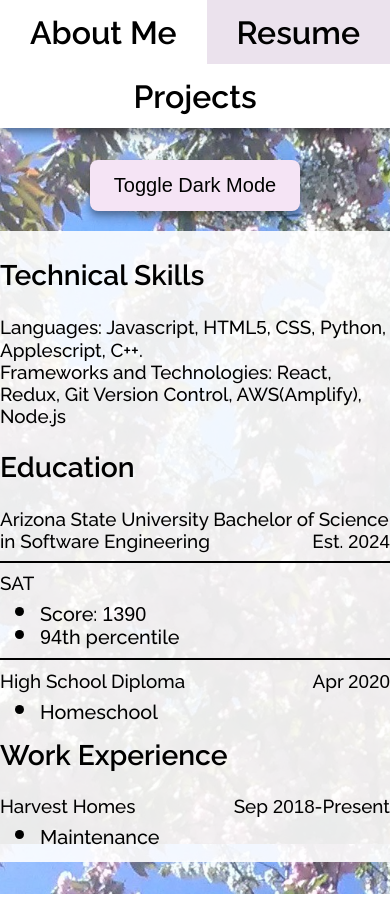
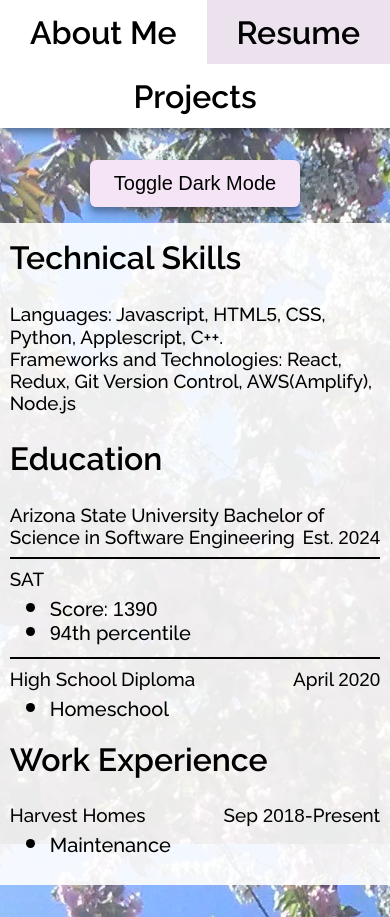
Before and after one commit to PAlexanderFranklin/alexanderfranklin, a React (Create React App) app: page /resume in a window 390 px wide. Shown: the top 917 px of the page. Before the commit the page ends 894 px from the top, so only its background shows below. Built offline with nearby package versions, Linux system fonts and the light colour scheme.

Commit message:
Replace em units with rem units

```diff
--- a/src/views/App.css
+++ b/src/views/App.css
@@ -25,21 +25,20 @@
     flex-direction: column;
     align-items: center;
     width: 100%;
-    font-size: 1.1em;
 }
 
 .bubble {
     display: inline-block;
-    width: 45%;
-    padding: 1em 2em 1em 5em;
+    width: 43%;
+    padding: 1rem 2rem 2rem 6rem;
     margin-bottom: 2rem;
     background-color: var(--background-color);
-    border-radius: 1em;
+    border-radius: 1.5rem;
 }
 
 @media (max-width: 60rem) {
     .bubble {
         width: 100%;
-        border-radius: 0em;
+        border-radius: 0rem;
     }
 }
--- a/src/views/DarkModeButton/DarkModeButton.css
+++ b/src/views/DarkModeButton/DarkModeButton.css
@@ -2,11 +2,11 @@
     display: inline-block;
     position: fixed;
     left: 3rem;
-    padding: 0.70em 1.2em;
+    padding: 0.75rem 1.5rem;
     outline: none;
     border: none;
-    border-radius: 0.4em;
-    font-size: 1.25em;
+    border-radius: 0.4rem;
+    font-size: 1.25rem;
     font-weight: 500;
     color: var(--color);
     background: var(--button_highlight);
@@ -19,7 +19,7 @@
 @media (max-width: 70rem) {
     .dark_mode_toggle {
         position: relative;
-        left: 0em;
-        margin-bottom: 1em;
+        left: 0rem;
+        margin-bottom: 1rem;
     }
 }
--- a/src/views/Navbar/Navbar.css
+++ b/src/views/Navbar/Navbar.css
@@ -23,7 +23,7 @@
 }
 
 .Navbar a {
-    font-size: 2em;
+    font-size: 2rem;
     font-weight: 600;
     text-decoration: none;
     color: var(--color);
--- a/src/views/Pages/Home/Home.css
+++ b/src/views/Pages/Home/Home.css
@@ -1,15 +1,17 @@
 .Home {
     text-align: left;
+    font-size: 1.2rem;
 }
 
 .Home h2 {
     font-weight: 500;
-    font-size: 1.75em;
-    margin-top: 0.3em;
+    font-size: 2.12rem;
+    margin-top: 0.7rem;
 }
 
 .Contact {
     text-align: left;
+    font-size: 1.3rem;
 }
 
 .icon {
--- a/src/views/Pages/Projects/Project/Project.css
+++ b/src/views/Pages/Projects/Project/Project.css
@@ -4,6 +4,6 @@
 }
 
 .project_body iframe {
-  max-width: 100%;
+  align-self: center;
   margin-top: 2rem;
 }
--- a/src/views/Pages/Projects/Projects.css
+++ b/src/views/Pages/Projects/Projects.css
@@ -1,26 +1,25 @@
 .Project {
     text-align: left;
     width: 32%;
-    padding: 1em 4em;
-    margin-bottom: 2rem;
+    padding: 1.5rem 5.8rem;
+    margin-bottom: 3rem;
+    font-size: 1.2rem;
     background-color: var(--background-color);
 }
 
 @media (max-width: 60rem) {
     .Project {
-        width: 100%;
+        width: 95%;
     }
 }
 
 .git_button {
-    width: 42%;
-    margin-bottom: 2em;
-    padding: 1em 0em;
-    font-size: 1.2em;
+    text-align: center;
+    font-size: 1.5rem;
     font-weight: 500;
     background: var(--button_highlight);
     box-shadow: 0px 4px 5px rgba(0, 0, 0, 0.2), 0px 3px 14px rgba(0, 0, 0, 0.12), 0px 8px 10px rgba(0, 0, 0, 0.14);
-    border-radius: 0.4em;
+    border-radius: 0.6rem;
 }
 
 .bar_display {
--- a/src/views/Pages/Projects/Projects.js
+++ b/src/views/Pages/Projects/Projects.js
@@ -63,7 +63,7 @@ function Projects() {
 
   return (
     <div className="Projects content">
-      <a className="bubble git_button" href="https://github.com/PAlexanderFranklin">VISIT MY GITHUB</a>
+      <a className="Project bubble git_button" href="https://github.com/PAlexanderFranklin">VISIT MY GITHUB</a>
       {projectArray}
     </div>
   );
--- a/src/views/Pages/Resume/Resume.css
+++ b/src/views/Pages/Resume/Resume.css
@@ -1,35 +1,43 @@
 .Resume {
     text-align: left;
     font-weight: 500;
-    font-size: 1.07em;
+    font-size: 1.18rem;
     width: 51%;
-    padding: 0.2em 2.2em;
+    padding: 1rem 3rem;
 }
 
 @media (max-width: 60rem) {
     .Resume {
-        width: 100%;
-        border-radius: 0em;
+        width: 95%;
+        border-radius: 0rem;
     }
+}
+
+.no_top_margin {
+    margin-top: 0rem;
+}
+
+.Resume h2 {
+    font-size: 2rem;
 }
 
 .Resume hr {
     border: none;
-    height: 0.1em;
+    height: 0.1rem;
     background: var(--color);
 }
 
 .Resume ul {
-    margin-top: 0em;
+    margin-top: 0rem;
 }
 
 .Resume li {
-    font-size: 1.5em;
-    height: 0.8em;
+    font-size: 1.7rem;
+    height: 1.5rem;
 }
 
 .Resume li .bullet_small{
-    font-size: 0.7em;
+    font-size: 1.25rem;
 }
 
 .date {
--- a/src/views/Pages/Resume/Resume.js
+++ b/src/views/Pages/Resume/Resume.js
@@ -5,7 +5,7 @@ function Resume() {
   return (
     <div className="Resume bubble">
       <div>
-        <h2>Technical Skills</h2>
+        <h2 className="no_top_margin">Technical Skills</h2>
         Languages: Javascript, HTML<span className="number">5</span>, CSS, Python, Applescript, C++. <br/>
         Frameworks and Technologies: React, Redux, Git Version Control, AWS(Amplify), Node.js
       </div>
@@ -18,7 +18,7 @@ function Resume() {
           <li><span className="bullet_small"><span className="number">94</span>th percentile</span></li>
         </ul>
         <hr/>
-        High School Diploma <span className="date">Apr <span className="number">2020</span></span>
+        High School Diploma <span className="date">April <span className="number">2020</span></span>
         <ul>
           <li><span className="bullet_small">Homeschool</span></li>
         </ul>
```
